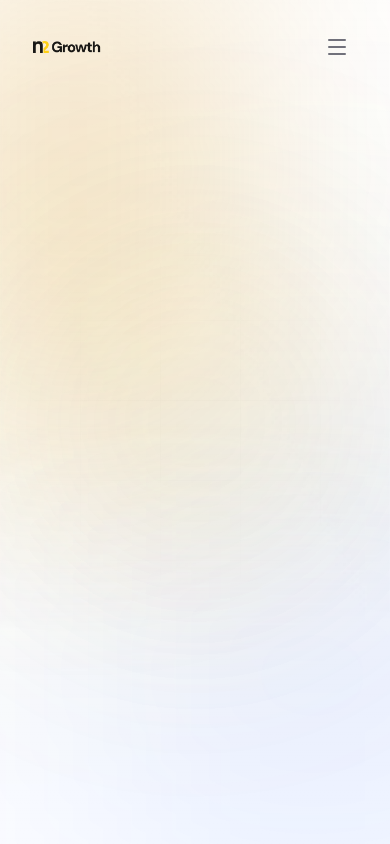
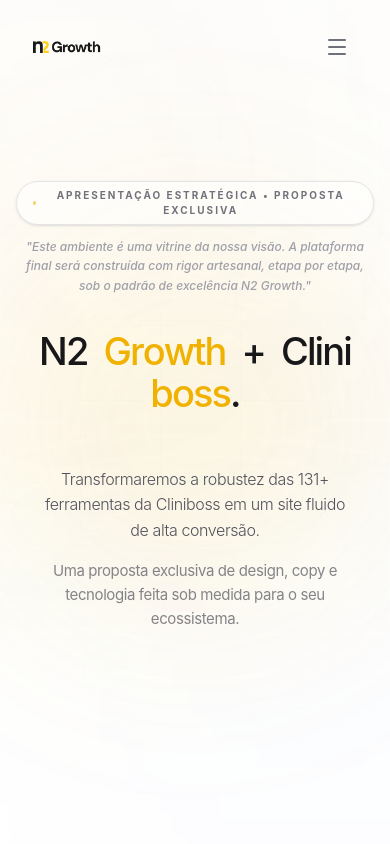
Before and after one commit to brenoggg1234-prog/propostan2growth, a React (Vite) app: page / in a window 390 px wide. Shown: the top 844 px of the page. Built offline with nearby package versions, Linux system fonts and the light colour scheme.

Commit message:
feat(hero): re-enable mobile animations exclusively for hero components

```diff
--- a/src/App.tsx
+++ b/src/App.tsx
@@ -98,11 +98,7 @@
 
         <motion.div
           className="absolute inset-0 z-[1] opacity-20 pointer-events-none"
-          style={isMobile ? {
-            backgroundImage: `linear-gradient(to right, rgba(0,0,0,0.03) 1px, transparent 1px), linear-gradient(to bottom, rgba(0,0,0,0.03) 1px, transparent 1px)`,
-            backgroundSize: '80px 80px',
-            maskImage: 'radial-gradient(circle at center, black, transparent 80%)'
-          } : {
+          style={{
             backgroundImage: `linear-gradient(to right, rgba(0,0,0,0.03) 1px, transparent 1px), linear-gradient(to bottom, rgba(0,0,0,0.03) 1px, transparent 1px)`,
             backgroundSize: '80px 80px',
             maskImage: 'radial-gradient(circle at center, black, transparent 80%)',
@@ -112,42 +108,42 @@
 
         <div className="absolute inset-0 z-0 overflow-hidden">
           <motion.div
-            style={isMobile ? undefined : { x: aurora1X, y: aurora1YScroll }}
-            animate={isMobile ? undefined : {
+            style={{ x: aurora1X, y: aurora1YScroll }}
+            animate={{
               scale: [1, 1.15, 1],
               opacity: [0.1, 0.18, 0.1]
             }}
-            transition={isMobile ? undefined : { duration: 15, repeat: Infinity, ease: "easeInOut" }}
+            transition={{ duration: 15, repeat: Infinity, ease: "easeInOut" }}
             className="absolute top-[-10%] left-[-10%] w-[60%] h-[60%] bg-yellow-600/30 blur-[130px] rounded-full"
           />
           <motion.div
-            style={isMobile ? undefined : { x: aurora2X, y: aurora2YScroll }}
-            animate={isMobile ? undefined : {
+            style={{ x: aurora2X, y: aurora2YScroll }}
+            animate={{
               scale: [1.15, 1, 1.15],
               opacity: [0.05, 0.13, 0.05]
             }}
-            transition={isMobile ? undefined : { duration: 18, repeat: Infinity, ease: "easeInOut" }}
+            transition={{ duration: 18, repeat: Infinity, ease: "easeInOut" }}
             className="absolute bottom-[-15%] right-[-15%] w-[70%] h-[70%] bg-blue-600/20 blur-[160px] rounded-full"
           />
         </div>
 
         <motion.div
-          style={isMobile ? undefined : { x: smoothX, y: smoothY, opacity: opacityHero }}
+          style={{ x: smoothX, y: smoothY, opacity: opacityHero }}
           className="absolute top-1/2 left-1/2 -translate-x-1/2 -translate-y-1/2 w-[400px] h-[400px] bg-yellow-500/10 blur-[100px] rounded-full pointer-events-none z-0"
         />
 
         <motion.div
-          initial={isMobile ? undefined : { opacity: 0, y: 20 }}
-          animate={isMobile ? undefined : { opacity: 1, y: 0 }}
-          style={isMobile ? undefined : { y: heroY, opacity: heroOpacity, scale: heroScale, filter: heroBlur }}
-          transition={isMobile ? undefined : { duration: 0.8 }}
+          initial={{ opacity: 0, y: 20 }}
+          animate={{ opacity: 1, y: 0 }}
+          style={{ y: heroY, opacity: heroOpacity, scale: heroScale, filter: heroBlur }}
+          transition={{ duration: 0.8 }}
           className="relative z-10 flex flex-col items-center px-4 w-full max-w-7xl mx-auto text-center"
         >
           {/* Posicionamento de Valor: Disclaimer de Qualidade */}
           <motion.div
-            initial={isMobile ? undefined : { opacity: 0, scale: 0.95 }}
-            animate={isMobile ? undefined : { opacity: 1, scale: 1 }}
-            transition={isMobile ? undefined : { delay: 0.5, duration: 1 }}
+            initial={{ opacity: 0, scale: 0.95 }}
+            animate={{ opacity: 1, scale: 1 }}
+            transition={{ delay: 0.5, duration: 1 }}
             className="mb-8 md:mb-12 flex flex-col items-center gap-3"
           >
             <div className="px-4 py-1.5 rounded-full border border-zinc-200 bg-white/50 backdrop-blur-sm shadow-sm flex items-center gap-2">
@@ -163,16 +159,13 @@
 
           <div className="mb-6 sm:mb-8 select-none w-full">
             <motion.h1
-              initial={isMobile ? undefined : { opacity: 0 }}
-              animate={isMobile ? undefined : { opacity: 1 }}
-              transition={isMobile ? undefined : { duration: 0.1 }}
+              initial={{ opacity: 0 }}
+              animate={{ opacity: 1 }}
+              transition={{ duration: 0.1 }}
               className="text-[38px] sm:text-[48px] md:text-[58px] lg:text-[72px] font-medium text-zinc-900 text-center leading-[1.1] sm:leading-[1] flex flex-col items-center w-full max-w-[1100px] mx-auto px-4 tracking-tighter"
             >
               <div className="flex flex-wrap justify-center overflow-hidden py-1">
-                {isMobile ? (
-                  <span className="text-zinc-900">N2 <span className="text-yellow-500">Growth</span> + Clini<span className="text-yellow-500">boss</span>.</span>
-                ) : (
-                  titleLine1.map((char, i) => (
+                {titleLine1.map((char, i) => (
                   <motion.span
                     key={i}
                     initial={{ opacity: 0, filter: "blur(10px)", scale: 1.1 }}
@@ -190,17 +183,16 @@
                       <span className="text-yellow-500">{char}</span>
                     ) : char}
                   </motion.span>
-                  ))
-                )}
+                ))}
               </div>
             </motion.h1>
           </div>
 
           <motion.p
-            initial={isMobile ? undefined : { opacity: 0, filter: "blur(8px)" }}
-            whileInView={isMobile ? undefined : { opacity: 1, filter: "blur(0px)" }}
-            viewport={isMobile ? undefined : { once: true, amount: 0 }}
-            transition={isMobile ? undefined : { duration: 1, delay: 0.6 }}
+            initial={{ opacity: 0, filter: "blur(8px)" }}
+            whileInView={{ opacity: 1, filter: "blur(0px)" }}
+            viewport={{ once: true, amount: 0 }}
+            transition={{ duration: 1, delay: 0.6 }}
             className="text-zinc-600 text-center max-w-[650px] md:max-w-[850px] mb-8 sm:mb-10 text-[16px] sm:text-[18px] md:text-[21px] leading-[1.6] font-light tracking-tight opacity-90 px-6 mt-6 md:mt-10"
           >
             Transformaremos a robustez das 131+ ferramentas da Cliniboss <br className="hidden md:block" />
@@ -214,17 +206,15 @@
         </motion.div>
 
         {/* Scroll Indicator */}
-        {!isMobile && (
         <motion.div
           initial={{ opacity: 0 }}
           animate={{ opacity: 1 }}
           transition={{ duration: 1, delay: 1 }}
-            className="absolute bottom-10 left-1/2 -translate-x-1/2 flex flex-col items-center gap-4"
+          className="absolute bottom-10 left-1/2 -translate-x-1/2 flex flex-col items-center gap-4 hidden md:flex"
         >
           <span className="text-[9px] text-zinc-900/30 uppercase tracking-[0.4em] font-medium">Explore</span>
           <div className="w-[1px] h-16 bg-gradient-to-b from-yellow-500/0 via-yellow-500/50 to-yellow-500/0 animate-bounce" />
         </motion.div>
-        )}
       </section>
 
       {/* Main Content Scroll Layer */}
```
Lines whose indentation alone changed are shown as unchanged.
